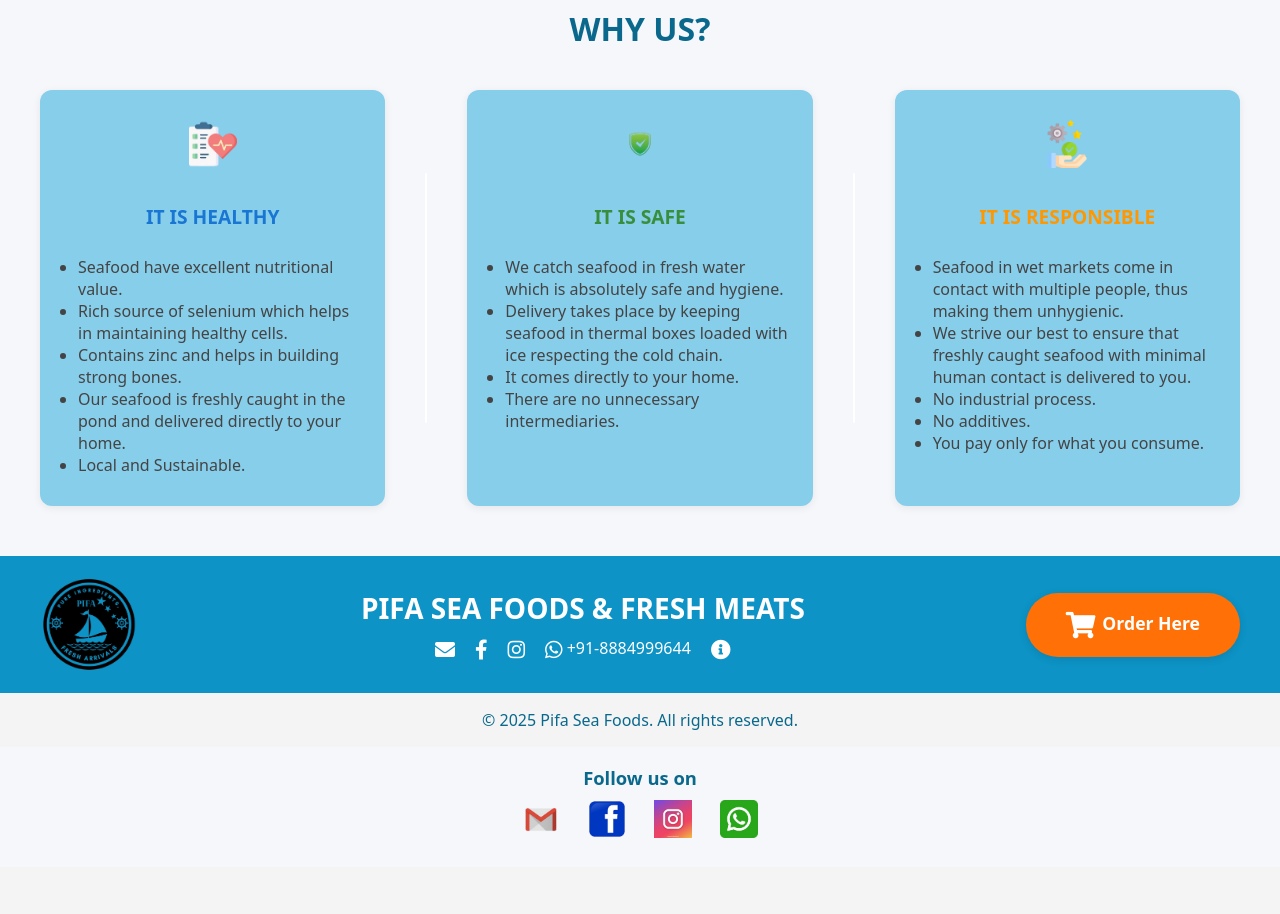
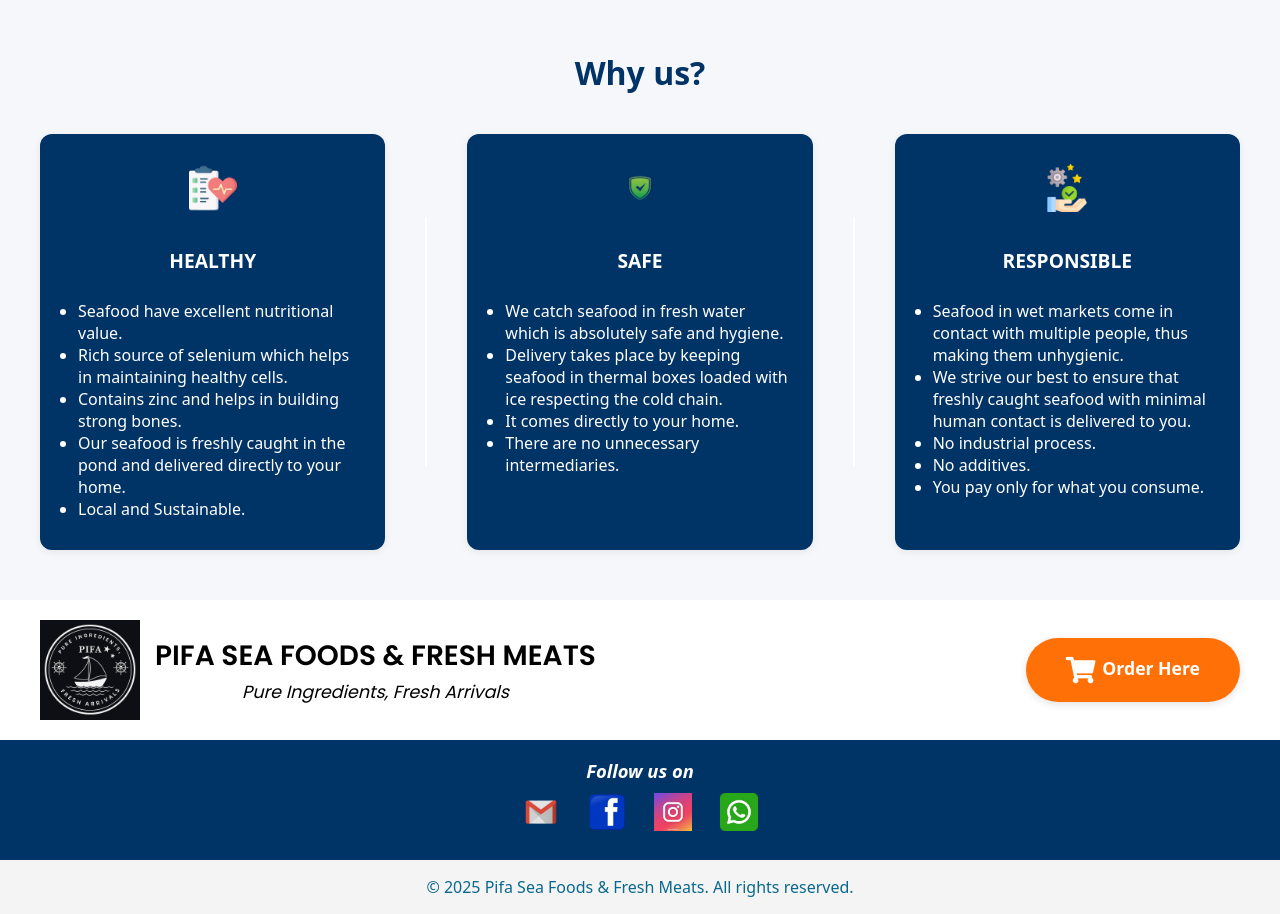
Before and after one commit to LalithaMunukutla/PIFASeaFoods, a plain HTML site: page index.html in a window 1280 px wide. Shown: the part 1740-2654 px from the top of the page. Before the commit the page ends 2607 px from the top, so only its background shows below. Drawn offline with Linux system fonts and the light colour scheme.

Commit message:
Editing in progress

```diff
--- a/index.html
+++ b/index.html
@@ -192,7 +192,7 @@
     </section>
     <section style="padding: 40px 0 30px 0; background: #f8f9fa;">
         <h2 style="text-align: center; font-size: 2rem; margin-bottom: 30px; color: #003366;">
-            HOW WE WORK
+            How we work?
         </h2>
         <div class="how-we-work-flex" style="display: flex; justify-content: center; align-items: flex-start; gap: 40px; flex-wrap: wrap;">
             <div style="text-align: center; width: 15%;">
@@ -235,12 +235,24 @@
             </div>
         </div>
     </section>
-    <section style="padding: 40px 0 30px 0; background: #003366;">
-        <h2 style="text-align: center; font-size: 2rem; margin-bottom: 20px; color: white;"> FRESH CATCH DAYS
-        </h2>
-        <div style="max-width: 900px; margin: 0 auto; text-align: center; font-size: 1.1rem; color: white;">
-            <p style="margin-bottom: 20px;"> <b>Pre-Order only </b>we catch fresh fish and prawns based on your order.
-            </p>
+<!-- Wrap both sections in a flex container -->
+<div class="mission-catch-row" style="display: flex; gap: 32px; max-width: 1200px; margin: 40px auto 0 auto; align-items: flex-start; flex-wrap: wrap;">
+    <!-- Our Mission Section -->
+    <section class="our-mission-section" style="background: #fff; border: 2px solid #003366; border-radius: 10px; max-width: 600px; flex: 1 1 320px; padding: 28px 32px 22px 32px; text-align: left;">
+        <h2 style="color: #003366; font-size: 2rem; margin-bottom: 8px; font-family: 'Poppins', sans-serif; text-align: center;">Our Mission</h2>
+        <div style="font-size: 1.15rem; color: #ff7106; font-weight: 600; margin-bottom: 12px; letter-spacing: 1px; text-align: center;">
+            (SHORE-TO-DOOR)
+        </div>
+        <div style="font-size: 1.08rem; color: #09688C; max-width: 600px; text-align: center;">
+            Our objective is to supply fresh water seafood directly from shore to door.
+        </div>
+    </section>
+
+    <!-- FRESH CATCH DAYS Section -->
+    <section class="fresh-catch-section" style="background: #003366; flex: 2 1 400px; border-radius: 10px; padding: 28px 32px 22px 32px; color: white; min-width: 320px;">
+        <h2 style="text-align: center; font-size: 2rem; margin-bottom: 20px; color: white;">Fresh Catch Days</h2>
+        <div style="max-width: 900px; margin: 0 auto; text-align: center; font-size: 1.1rem;">
+            <p style="margin-bottom: 20px;"><b>Pre-Order only</b> we catch fresh fish and prawns based on your order.</p>
             <div style="display: flex; justify-content: center; gap: 40px; align-items: center; margin-bottom: 20px;">
                 <div style="display: flex; align-items: center; gap: 10px;">
                     <i class="fas fa-clock" style="font-size: 24px; color: #ff7106; vertical-align: middle;"></i>
@@ -249,9 +261,10 @@
             </div>
         </div>
     </section>
+</div>
     <section style="position: relative; width: 100%; height: 400px; background-color: #f8f9fa; overflow: hidden;">
         <h2 style="text-align: center; font-size: 2rem; margin-bottom: 30px; color: #003366;">
-            OUR CUSTOMER REVIEWS
+            Our Customer Reviews
         </h2>
         <div id="carousel2" style="display: flex; transition: transform 0.5s ease-in-out; width: 100%; height: 100%; flex-wrap: nowrap;">
             <div class="carousel-item">
@@ -295,19 +308,19 @@
         setInterval(showNextImage2, 5000);
     </script>
     <section id="whyus" style="padding: 50px 0; background: #f5f7fa;">
-        <h2 style="text-align: center; font-size: 2rem; margin-bottom: 40px; color: #09688C;">
-            WHY US?
+        <h2 style="text-align: center; font-size: 2rem; margin-bottom: 40px; color: #003366;">
+            Why us?
         </h2>
         <div
             style="display: flex; justify-content: center; align-items: stretch; gap: 30px; max-width: 1200px; margin: 0 auto; flex-wrap: wrap;">
             <!-- IT IS HEALTHY -->
             <div
-                style="flex: 1 1 300px; background: #87CEEB; border-radius: 12px; box-shadow: 0 2px 8px rgba(0,0,0,0.07); padding: 30px 20px; display: flex; flex-direction: column; align-items: center;">
+                style="flex: 1 1 300px; background: #003366; border-radius: 12px; box-shadow: 0 2px 8px rgba(0,0,0,0.07); padding: 30px 20px; display: flex; flex-direction: column; align-items: center;">
                 <img src="assets/images/Healthy.png" alt="Healthy"
                     style="width: 48px; height: 48px; margin-bottom: 15px;">
-                <h3 style="color: #1976d2; font-size: 1.2rem; margin-bottom: 10px;">
-                    IT IS HEALTHY</h3>
-                <ul style="text-align: left; color: #444; font-size: 1rem; padding-left: 18px; margin-bottom: 0;">
+                <h3 style="color: white; font-size: 1.2rem; margin-bottom: 10px;">
+                    HEALTHY</h3>
+                <ul style="text-align: left; color: white; font-size: 1rem; padding-left: 18px; margin-bottom: 0;">
                     <li>Seafood have excellent nutritional value. </li>
                     <li>Rich source of selenium which helps in maintaining healthy cells.</li>
                     <li>Contains zinc and helps in building strong bones. </li>
@@ -321,11 +334,11 @@
             </div>
             <!-- IT IS SAFE -->
             <div
-                style="flex: 1 1 300px; background: #87CEEB; border-radius: 12px; box-shadow: 0 2px 8px rgba(0,0,0,0.07); padding: 30px 20px; display: flex; flex-direction: column; align-items: center;">
+                style="flex: 1 1 300px; background: #003366; border-radius: 12px; box-shadow: 0 2px 8px rgba(0,0,0,0.07); padding: 30px 20px; display: flex; flex-direction: column; align-items: center;">
                 <img src="assets/images/Safe.png" alt="Safe" style="width: 48px; height: 48px; margin-bottom: 15px;">
-                <h3 style="color: #388e3c; font-size: 1.2rem; margin-bottom: 10px; ">
-                    IT IS SAFE</h3>
-                <ul style="text-align: left; color: #444; font-size: 1rem; padding-left: 18px; margin-bottom: 0;">
+                <h3 style="color: white; font-size: 1.2rem; margin-bottom: 10px; ">
+                    SAFE</h3>
+                <ul style="text-align: left; color: white; font-size: 1rem; padding-left: 18px; margin-bottom: 0;">
                     <li>We catch seafood in fresh water which is absolutely safe and hygiene.</li>
                     <li>Delivery takes place by keeping seafood in thermal boxes loaded with ice respecting the cold
                         chain.</li>
@@ -339,12 +352,12 @@
             </div>
             <!-- IT IS RESPONSIBLE -->
             <div
-                style="flex: 1 1 300px; background: #87CEEB; border-radius: 12px; box-shadow: 0 2px 8px rgba(0,0,0,0.07); padding: 30px 20px; display: flex; flex-direction: column; align-items: center;">
+                style="flex: 1 1 300px; background: #003366; border-radius: 12px; box-shadow: 0 2px 8px rgba(0,0,0,0.07); padding: 30px 20px; display: flex; flex-direction: column; align-items: center;">
                 <img src="assets/images/Responsible.png" alt="Responsible"
                     style="width: 48px; height: 48px; margin-bottom: 15px;">
-                <h3 style="color: #ff9800; font-size: 1.2rem; margin-bottom: 10px;">
-                    IT IS RESPONSIBLE</h3>
-                <ul style="text-align: left; color: #444; font-size: 1rem; padding-left: 18px; margin-bottom: 0;">
+                <h3 style="color: white; font-size: 1.2rem; margin-bottom: 10px;">
+                    RESPONSIBLE</h3>
+                <ul style="text-align: left; color: white; font-size: 1rem; padding-left: 18px; margin-bottom: 0;">
                     <li>Seafood in wet markets come in contact with multiple people, thus making them unhygienic. </li>
                     <li>We strive our best to ensure that freshly caught seafood with minimal human contact is delivered
                         to you.</li>
@@ -355,56 +368,23 @@
             </div>
         </div>
     </section>
-    <section style="background-color: #0D93C6; color: white; padding: 20px; ">
-        <div style="display: flex; align-items: center; max-width: 1200px; margin: 0 auto;">
-            <!-- Logo on the left -->
+    <section style="background-color: white; color: black; padding: 20px; ">
+        <div class="header-flex" style="display: flex; align-items: center; max-width: 1200px; margin: 0 auto;">
+            <!-- Logo -->
             <div style="margin-right: 15px; flex-shrink: 0;">
-                <img src="assets/images/PIFALogo-transparent.png" alt="Pifa Sea Foods Logo"
-                    style="width: 100px; vertical-align: middle;">
+              <img src="assets/images/PIFALogo.png" alt="Pifa Sea Foods Logo" style="width: 100px; vertical-align: middle;">
             </div>
-            <!-- Title and contacts in the center -->
-            <div style="flex-grow: 1; display: flex; flex-direction: column; align-items: center;">
-                <h1 style="margin: 0; font-size: 28px; text-align: center;">PIFA SEA FOODS & FRESH MEATS</h1>
-                <!-- Contact Details centered below the title -->
-                <div style="display: flex; gap: 20px; margin-top: 10px; justify-content: center;">
-                    <!-- Gmail -->
-                    <div>
-                        <a href="mailto:pifaseafoods@gmail.com" style="color: white; text-decoration: none;">
-                            <i class="fas fa-envelope" style="font-size: 20px; vertical-align: middle;"></i>
-                        </a>
+            <!-- Title and tagline -->
+            <div style="display: flex; flex-direction: column; align-items: center;">
+              <h1 style="margin: 0; font-size: 28px; text-align: center; font-family: 'Poppins', sans-serif;">
+                PIFA SEA FOODS & FRESH MEATS
+              </h1>
+              <span style="font-size: 1.1rem; color: black; font-weight: 500; margin-top: 2px; font-family: 'Poppins', sans-serif; font-style: italic;">
+                Pure Ingredients, Fresh Arrivals
+              </span>
             </div>
-                    <!-- Facebook -->
-                    <div>
-                        <a href="https://www.facebook.com/share/1CMPT37YaQ/?mibextid=wwXIfr" target="_blank"
-                            style="color: white; text-decoration: none;">
-                            <i class="fab fa-facebook-f" style="font-size: 20px; vertical-align: middle;"></i>
-                        </a>
-                    </div>
-                    <!-- Instagram -->
-                    <div>
-                        <a href="https://www.instagram.com/pifa_sea_foods?igsh=eTN2NHFvbXN5d3do" target="_blank"
-                            style="color: white; text-decoration: none;">
-                            <i class="fab fa-instagram" style="font-size: 20px; vertical-align: middle;"></i>
-                        </a>
-                    </div>
-                    <!-- WhatsApp/Call -->
-                    <div>
-                        <a href="https://wa.me/918884999644" target="_blank"
-                            style="color: white; text-decoration: none;">
-                            <i class="fab fa-whatsapp" style="font-size: 20px; vertical-align: middle;"></i>
-                            <span>+91-8884999644</span>
-                        </a>
-                    </div>
-                    <!-- About Us -->
-                    <div>
-                        <a href="#whyus" style="color: white; text-decoration: none;">
-                            <i class="fas fa-info-circle" style="font-size: 20px; vertical-align: middle;"></i>
-                        </a>
-                    </div>
-                </div>
-            </div>
-            <!-- Order Here image on the right -->
-            <div style="margin-left: 15px; flex-shrink: 0;">
+            <!-- Order Here button -->
+            <div class="order-btn-mobile" style="margin-left: auto; flex-shrink: 0;">
               <a href="https://docs.google.com/forms/d/e/1FAIpQLSfFf2iJHeVY6mzU7PGeerFD3_MhcRcrtMDPcXuttR9C2dfPoA/viewform"
                 target="_blank"
                 style="display: inline-block; padding: 14px 40px; background: #ff7106; color: #fff; font-size: 1.1rem; font-weight: bold; border: none; border-radius: 999px; box-shadow: 0 2px 8px rgba(0,0,0,0.12); text-decoration: none; transition: background 0.2s;">
@@ -417,12 +397,9 @@
           </div>
     </section>
 
-    <footer>
-        <p style="text-align: center; color: #09688C;">&copy; 2025 Pifa Sea Foods. All rights reserved.</p>
-    </footer>
     <!-- Follow Us Section -->
-<section style="background: #f5f7fa; padding: 18px 0 24px 0; text-align: center;">
-    <div style="font-size: 1.15rem; color: #09688C; font-weight: 600; margin-bottom: 10px;">
+<section style="background: #003366; padding: 18px 0 24px 0; text-align: center;">
+    <div style="font-size: 1.15rem; color: white; font-weight: 600; margin-bottom: 10px; font-style: italic;">
         Follow us on
     </div>
     <div style="display: flex; justify-content: center; gap: 28px; align-items: center;">
@@ -444,6 +421,9 @@
         </a>
     </div>
 </section>
+<footer>
+    <p style="text-align: center; color: #09688C;">&copy; 2025 Pifa Sea Foods & Fresh Meats. All rights reserved.</p>
+</footer>
     <script src="assets/js/scripts.js"></script>
 </body>
 
```
Also changed, not shown: assets/css/styles.css (+28 -0 lines), assets/images/PIFALogo.png (added). Lines whose indentation alone changed are shown as unchanged.
